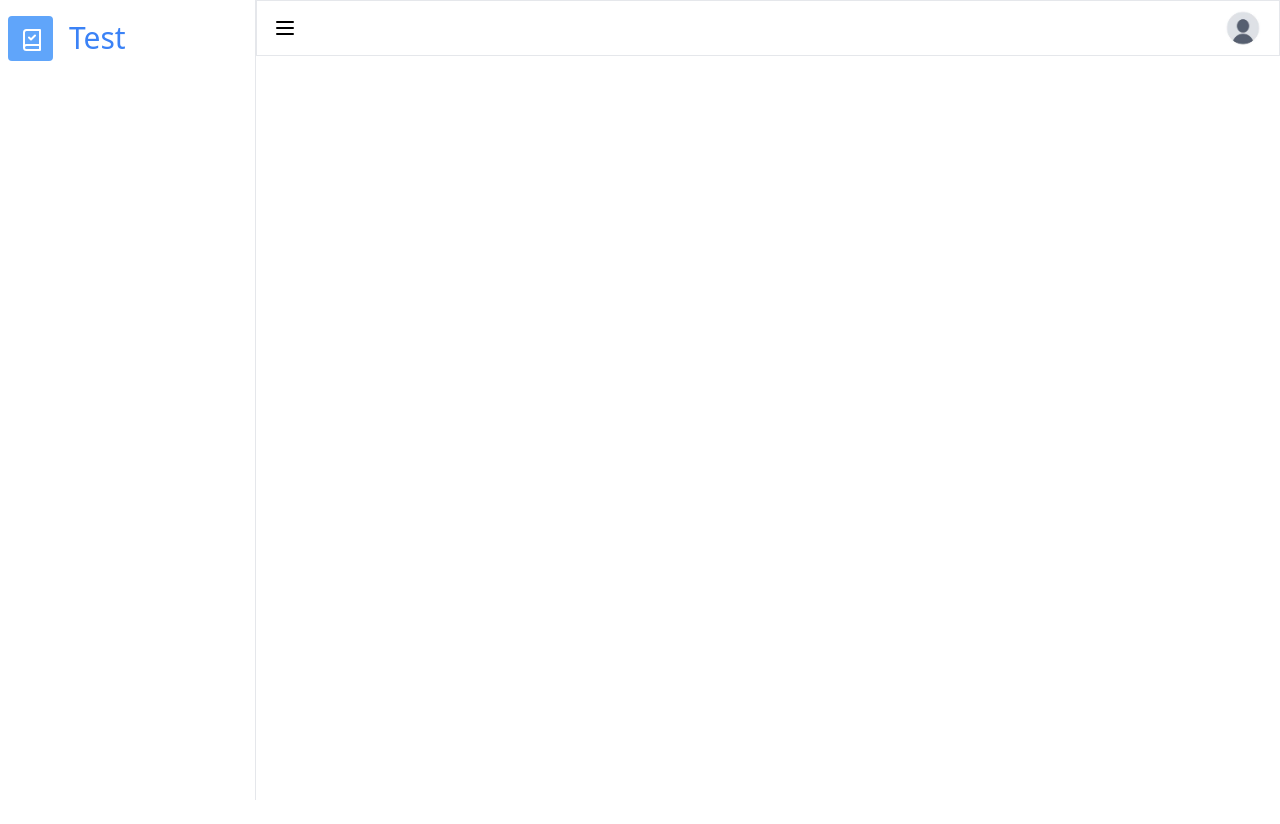
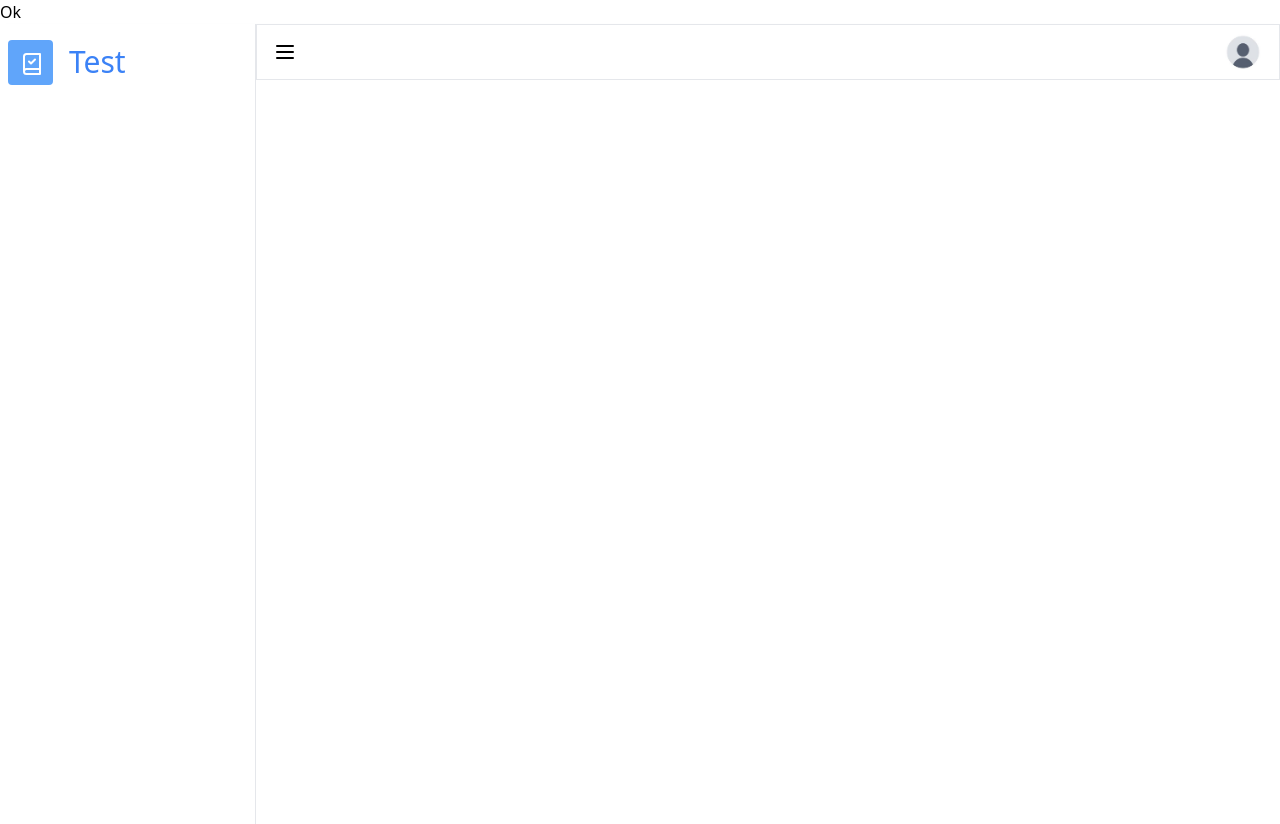
Before and after one commit to Nayakvishwam/TestCaseAppUI, a plain HTML site: page index.html in a window 1280 px wide. Before the commit the page ends 800 px from the top, so only its background shows below. Drawn offline with Linux system fonts and the light colour scheme.

Commit message:
Add code

```diff
--- a/index.html
+++ b/index.html
@@ -9,6 +9,7 @@
 </head>
 
 <body>
+    <h1>Ok</h1>
     <div class="shadow-md h-screen flex">
         <div class="w-80 bg-white border-r border-gray-200 relative transition-all">
             <div class="flex gap-4 justify-start w-full items-start mt-4">
```
Also changed, not shown: myfile.txt (deleted), new.txt (added), test.txt (deleted).
